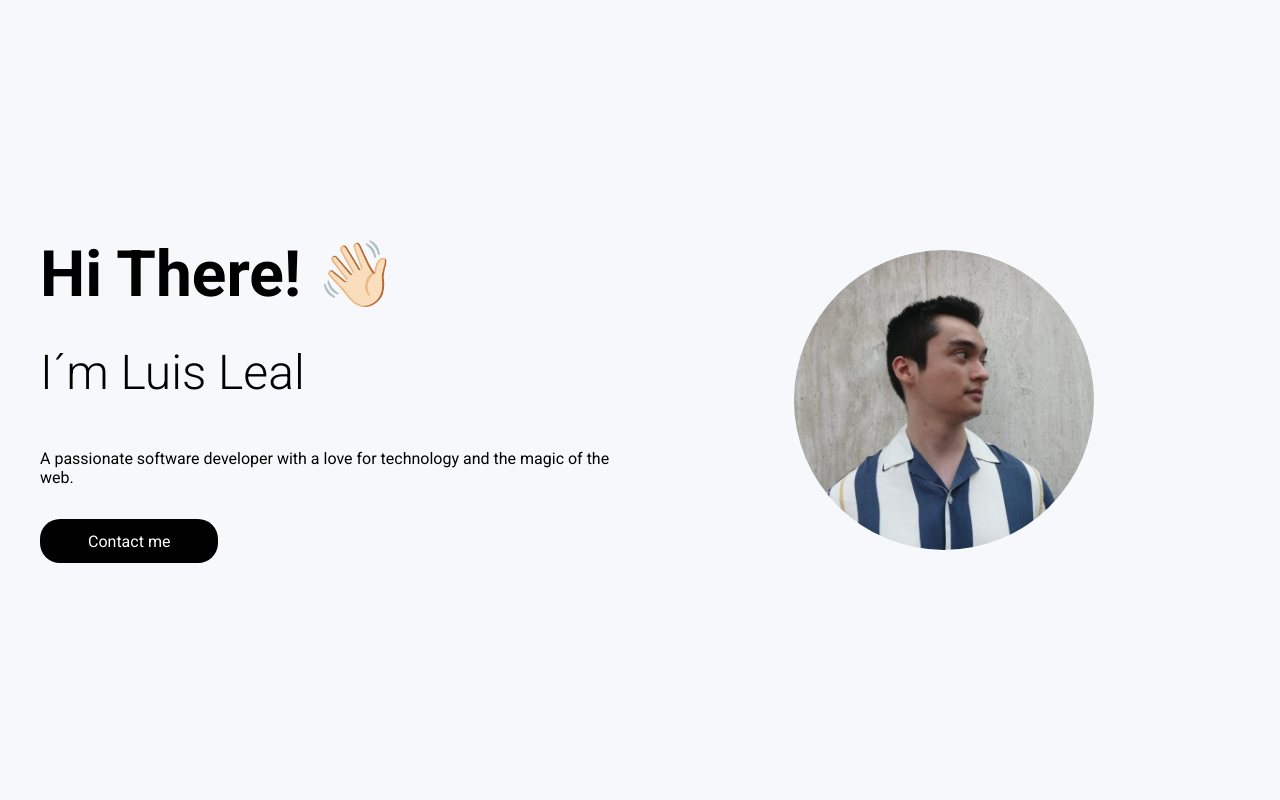
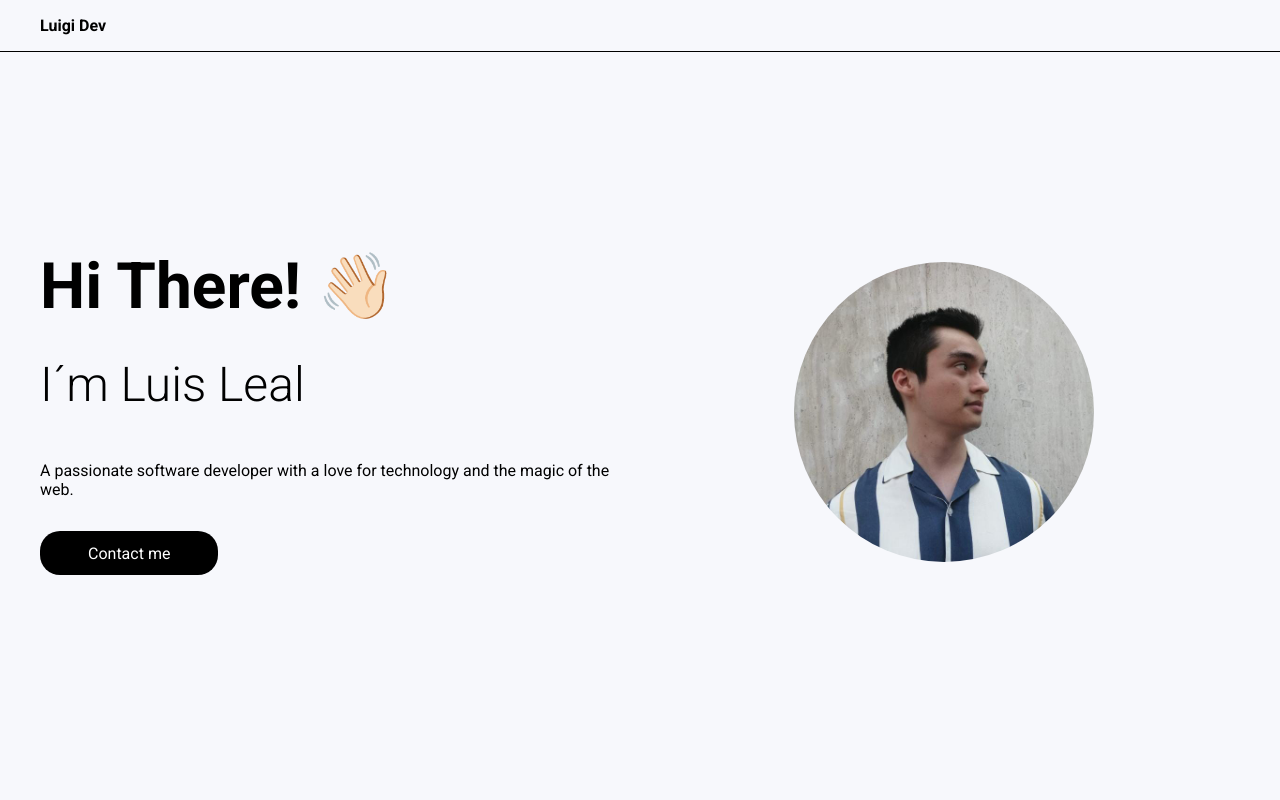
Before and after one commit to luislealhdz/Portfolio, a website built with Vite: page index.html in a window 1280 px wide. Shown: the top 800 px of the page. Built offline with nearby package versions, Linux system fonts and the light colour scheme.

Commit message:
📋 ISSUE / Add navbar

```diff
--- a/index.html
+++ b/index.html
@@ -10,6 +10,11 @@
 </head>
 
 <body>
+  <nav class="navbar">
+    <div class="container">
+      <p>Luigi Dev</p>
+    </div>
+  </nav>
   <main class="hero container">
     <section class="hero__info">
       <h2 class="hero__greet">Hi There! 👋🏻</h2>
--- a/style.css
+++ b/style.css
@@ -36,12 +36,22 @@ body {
     margin-inline: auto;
 }
 
+.navbar {
+    padding: 1rem 0;
+    border-bottom: 1px solid black;
+    margin-bottom: 2rem;
+}
+
+.navbar p {
+    font-weight: 700;
+}
+
 .hero {
     display: flex;
     flex-direction: column;
     gap: 1rem;
     align-items: center;
-    min-height: 100vh;
+    min-height: 90vh;
 }
 
 .hero__info {
@@ -240,6 +250,9 @@ body {
 }
 
 @media only screen and (min-width: 768px) {
+    .navbar {
+        margin-bottom: 0;
+    }
     .hero {
         flex-direction: row;
     }
```
